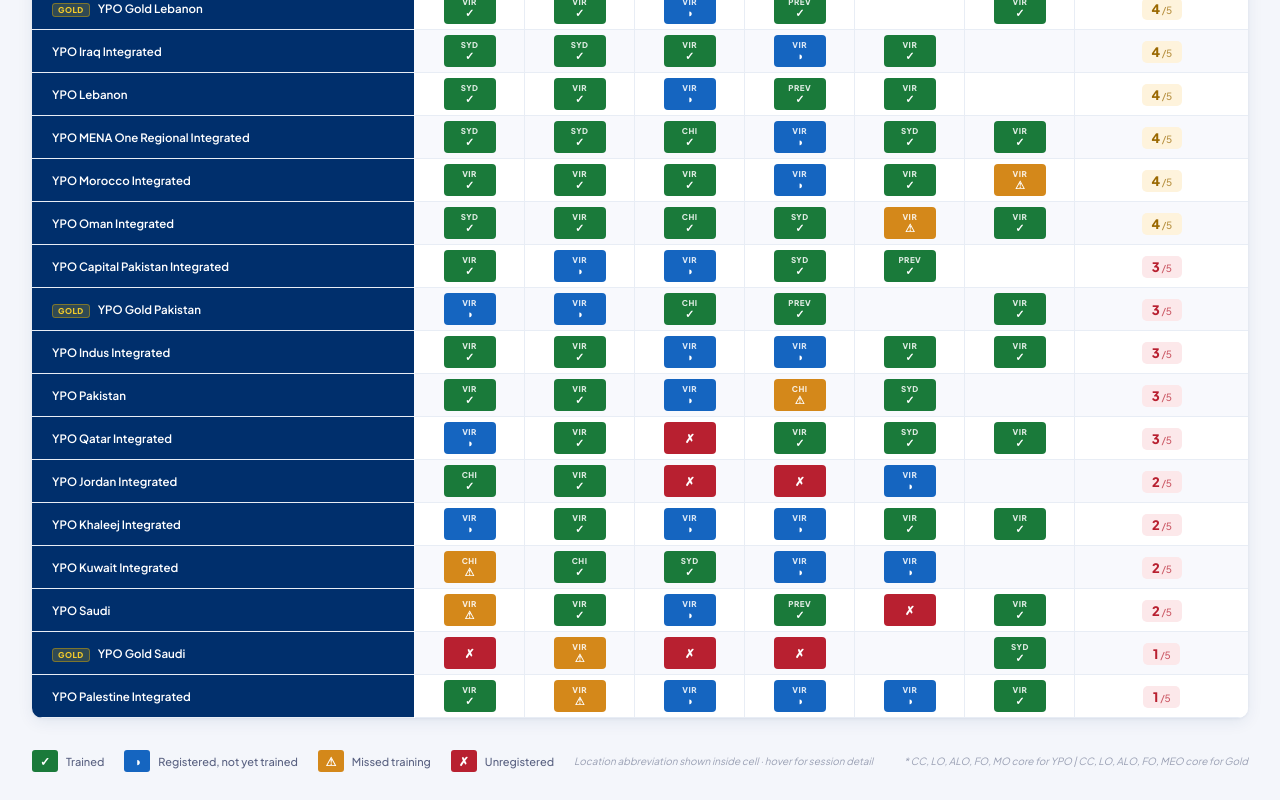
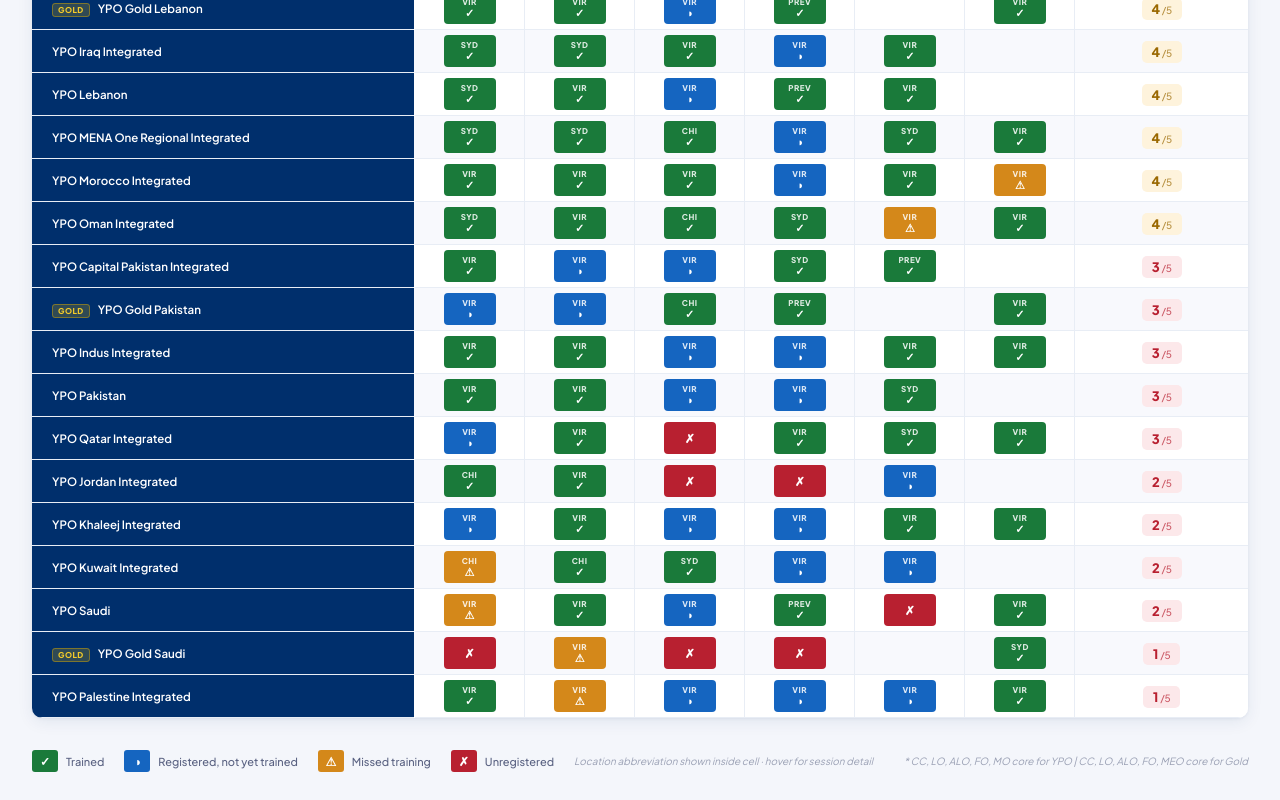
Before and after one commit to tamaracrowhurst-collab/mena-glc-report, a React (Vite) app: page / in a window 1280 px wide. Shown: the part 636-1436 px from the top of the page. Built offline with nearby package versions, Linux system fonts and the light colour scheme.

Commit message:
Update App.jsx
2nd deployment 05/05

```diff
--- a/src/App.jsx
+++ b/src/App.jsx
@@ -28,7 +28,7 @@
   { name: "YPO Morocco Integrated",             type: "YPO",      CC:"trained",       LO:"trained",       ALO:"trained",       FO:"untrained",     MO:"trained",       MEO:"missed"       },
   { name: "YPO Olive MENA Regional Integrated", type: "YPO",      CC:"trained",       LO:"trained",       ALO:"trained",       FO:"trained",       MO:"trained",       MEO:"unregistered" },
   { name: "YPO Oman Integrated",                type: "YPO",      CC:"trained",       LO:"trained",       ALO:"trained",       FO:"trained",       MO:"missed",        MEO:"trained"      },
-  { name: "YPO Pakistan",                       type: "YPO",      CC:"trained",       LO:"trained",       ALO:"untrained",     FO:"missed",        MO:"trained",       MEO:"unregistered" },
+  { name: "YPO Pakistan",                       type: "YPO",      CC:"trained",       LO:"trained",       ALO:"untrained",     FO:"untrained",     MO:"trained",       MEO:"unregistered" },
   { name: "YPO Palestine Integrated",           type: "YPO",      CC:"trained",       LO:"missed",        ALO:"untrained",     FO:"untrained",     MO:"untrained",     MEO:"trained"      },
   { name: "YPO Qatar Integrated",               type: "YPO",      CC:"untrained",     LO:"trained",       ALO:"unregistered",  FO:"trained",       MO:"trained",       MEO:"trained"      },
   { name: "YPO Saudi",                          type: "YPO",      CC:"missed",        LO:"trained",       ALO:"untrained",     FO:"trained",       MO:"unregistered",  MEO:"trained"      },
@@ -58,7 +58,7 @@
   "YPO Morocco Integrated":             { CC:{loc:"Virtual",status:"completed",session:"Chapter Chair Integrated Workshop - 1"}, LO:{loc:"Virtual",status:"completed",session:"Learning Officer (Fast Track) Workshop - 1"}, ALO:{loc:"Virtual",status:"completed",session:"Assistant Learning Officer Workshop - 1"}, FO:{loc:"Virtual",status:"upcoming",session:"Advanced Forum Officer Workshop - 3"}, MO:{loc:"Virtual",status:"completed",session:"Membership Officer Workshop - 1"}, MEO:{loc:"Virtual",status:"missed",session:"Member Engagement Officer Workshop - 3"} },
   "YPO Olive MENA Regional Integrated": { CC:{loc:"Previously Trained",status:"prev_trained",session:"Trained prior to 2026 GLC cycle"}, LO:{loc:"Virtual",status:"completed",session:"Learning Officer (Fast Track) Workshop - 1"}, ALO:{loc:"Sydney",status:"completed",session:"Chapter Assistant Learning Officer Workshop - A"}, FO:{loc:"Virtual",status:"completed",session:"Forum Officer Workshop - 2"}, MO:{loc:"Previously Trained",status:"prev_trained",session:"Trained prior to 2026 GLC cycle"}, MEO:{loc:"unregistered",status:"unregistered"} },
   "YPO Oman Integrated":                { CC:{loc:"Sydney",status:"completed",session:"Chapter Chair Workshop - Integrated"}, LO:{loc:"Virtual",status:"completed",session:"Learning Officer (Fast Track) Workshop - 2"}, ALO:{loc:"Chicago",status:"completed",session:"Chapter Assistant Learning Officer Workshop - A"}, FO:{loc:"Sydney",status:"completed",session:"Chapter Forum Officer Workshop"}, MO:{loc:"Virtual",status:"missed",session:"Membership Officer Workshop - 2"}, MEO:{loc:"Virtual",status:"completed",session:"Member Engagement Officer Workshop - 3"} },
-  "YPO Pakistan":                        { CC:{loc:"Virtual",status:"completed",session:"Chapter Chair YPO Workshop - 2"}, LO:{loc:"Virtual",status:"completed",session:"Learning Officer (Fast Track) Workshop - 1"}, ALO:{loc:"Virtual",status:"upcoming",session:"Assistant Learning Officer Workshop - 3"}, FO:{loc:"Chicago",status:"missed",session:"Chapter Forum Officer Workshop - A"}, MO:{loc:"Sydney",status:"completed",session:"Chapter Membership Officer Workshop - YPO - B"}, MEO:{loc:"unregistered",status:"unregistered"} },
+  "YPO Pakistan":                        { CC:{loc:"Virtual",status:"completed",session:"Chapter Chair YPO Workshop - 2"}, LO:{loc:"Virtual",status:"completed",session:"Learning Officer (Fast Track) Workshop - 1"}, ALO:{loc:"Virtual",status:"upcoming",session:"Assistant Learning Officer Workshop - 3"}, FO:{loc:"Virtual",status:"upcoming",session:"Forum Officer Workshop - 3"}, MO:{loc:"Sydney",status:"completed",session:"Chapter Membership Officer Workshop - YPO - B"}, MEO:{loc:"unregistered",status:"unregistered"} },
   "YPO Palestine Integrated":           { CC:{loc:"Virtual",status:"completed",session:"Chapter Chair Integrated Workshop - 2"}, LO:{loc:"Virtual",status:"missed",session:"Learning Officer (Fast Track) Workshop - 1"}, ALO:{loc:"Virtual",status:"upcoming",session:"Assistant Learning Officer Workshop - 3"}, FO:{loc:"Virtual",status:"upcoming",session:"Forum Officer Workshop - 3"}, MO:{loc:"Virtual",status:"upcoming",session:"Membership Officer Workshop - 3"}, MEO:{loc:"Virtual",status:"completed",session:"Member Engagement Officer Workshop - 3"} },
   "YPO Qatar Integrated":               { CC:{loc:"Virtual",status:"upcoming",session:"Chapter Chair Integrated Workshop - 3"}, LO:{loc:"Virtual",status:"completed",session:"Learning Officer (Fast Track) Workshop - 2"}, ALO:{loc:"unregistered",status:"unregistered"}, FO:{loc:"Virtual",status:"completed",session:"Forum Officer Workshop - 1"}, MO:{loc:"Sydney",status:"completed",session:"Chapter Membership Officer Workshop - YPO - A"}, MEO:{loc:"Virtual",status:"completed",session:"Member Engagement Officer Workshop - 3"} },
   "YPO Saudi":                           { CC:{loc:"Virtual",status:"missed",session:"Chapter Chair Integrated Workshop - 2"}, LO:{loc:"Virtual",status:"completed",session:"Learning Officer Workshop - 1"}, ALO:{loc:"Virtual",status:"upcoming",session:"Assistant Learning Officer Workshop - 3"}, FO:{loc:"Previously Trained",status:"prev_trained",session:"Trained prior to 2026 GLC cycle"}, MO:{loc:"unregistered",status:"unregistered"}, MEO:{loc:"Virtual",status:"completed",session:"Member Engagement Officer Workshop - 3"} },
```
